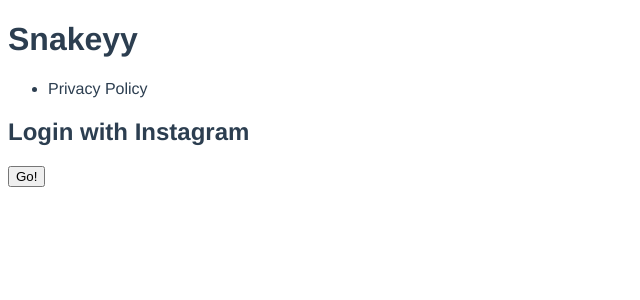
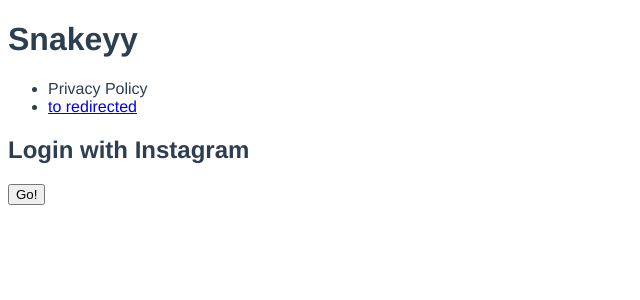
Before and after one commit to BrianCarducci/Snakeyy, a Vue app: page / in a window 1280 px wide. Shown: the top 300 px of the page, without its empty margins (0-640 px from the left). Built offline with nearby package versions, Linux system fonts and the light colour scheme.

Commit message:
fixed router

```diff
--- a/src/App.vue
+++ b/src/App.vue
@@ -1,19 +1,16 @@
 <template>
   <div id="app">
     <Navbar />
-    <Home />
+    <router-view></router-view>
   </div>
 </template>
 
 <script>
-import Home from './components/Home.vue'
 import Navbar from './components/Navbar.vue'
-
 
 export default {
   name: 'App',
   components: {
-    Home,
     Navbar
   }
 }
--- a/src/components/Navbar.vue
+++ b/src/components/Navbar.vue
@@ -3,6 +3,7 @@
         <h1>Snakeyy</h1>
         <ul>
             <li>Privacy Policy</li>
+            <li><router-link to="/redirected">to redirected</router-link></li>
         </ul>
     </div>
 </template>
--- a/src/main.js
+++ b/src/main.js
@@ -1,12 +1,15 @@
 import Vue from 'vue'
 import VueRouter from 'vue-router'
 import App from './App.vue'
-
+import Home from './components/Home'
 import Redirected from './components/Redirected'
 
 Vue.config.productionTip = false
+Vue.use(VueRouter)
 
 const routes = [
+  { path: '*', redirect: "/" },
+  { path: '/', component: Home },
   { path: '/redirected', component: Redirected }
 ]
 
```
